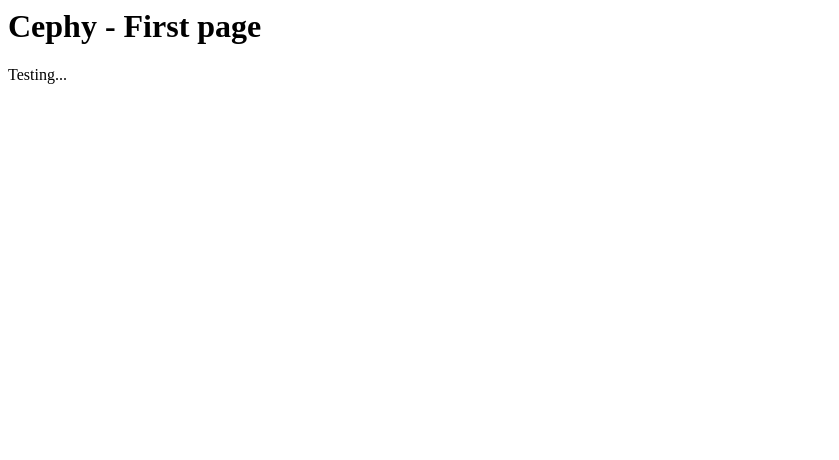
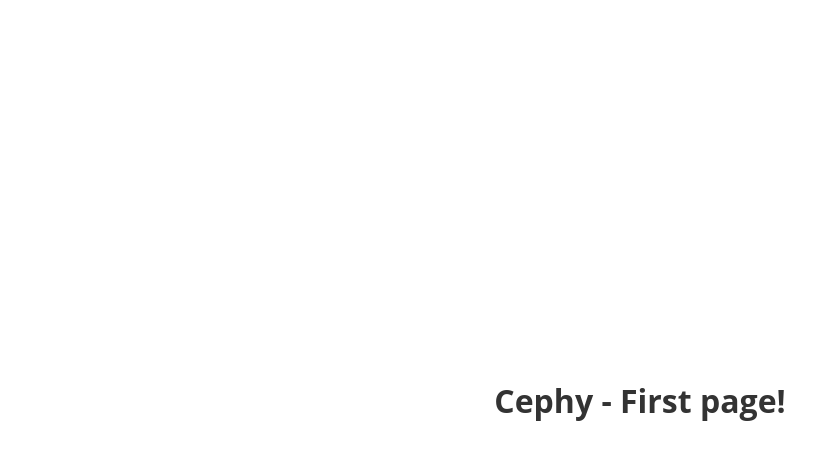
Before and after one commit to arvimal/cephy, an Electron app: page index.html in a window 1280 px wide. Shown: the whole page, without its empty margins (0-839 px from the left). Drawn offline with Linux system fonts and the light colour scheme.

Commit message:
* Created CSS - `style.css`
* Renamed `index.js` to `main.js`

```diff
--- a/index.html
+++ b/index.html
@@ -1,13 +1,12 @@
 <html>
 
 <head>
-<title>Cephy - Ceph cluster manager</title>
+    <title>Cephy - Ceph cluster manager</title>
+    <link rel="stylesheet" href="./style.css" />
 </head>
 
 <body>
-<h1> Cephy - First page </h1>
-
-Testing...
+<h1> Cephy - First page! </h1>
 
 </body>
 </html>
--- a/package.json
+++ b/package.json
@@ -1,14 +1,14 @@
 {
   "name": "cephy",
   "version": "0.1.0",
-  "description": "An interface to ceph-rest-api on Electron",
+  "description": "An interface to `ceph-rest-api` built on Electron",
   "main": "index.js",
   "scripts": {
-    "start": "electron index.js",
+    "start": "electron main.js",
     "test": "echo \"Error: no test specified\" && exit 1"
   },
   "keywords": [],
-  "author": "Vimal A.R (arvimal@yahoo.in",
+  "author": "Vimal A.R (arvimal@yahoo.in)",
   "license": "MIT",
   "devDependencies": {
     "electron": "^1.7.5"
--- /dev/null
+++ b/style.css
@@ -0,0 +1,9 @@
+body {
+    display: flex;
+    align-items: center;
+    justify-content: center;
+
+    color: #333;
+    font-family: 'Open Sans', sans-serif;
+    text-align: center;
+}
```
Also changed, not shown: main.js (renamed from index.js).
